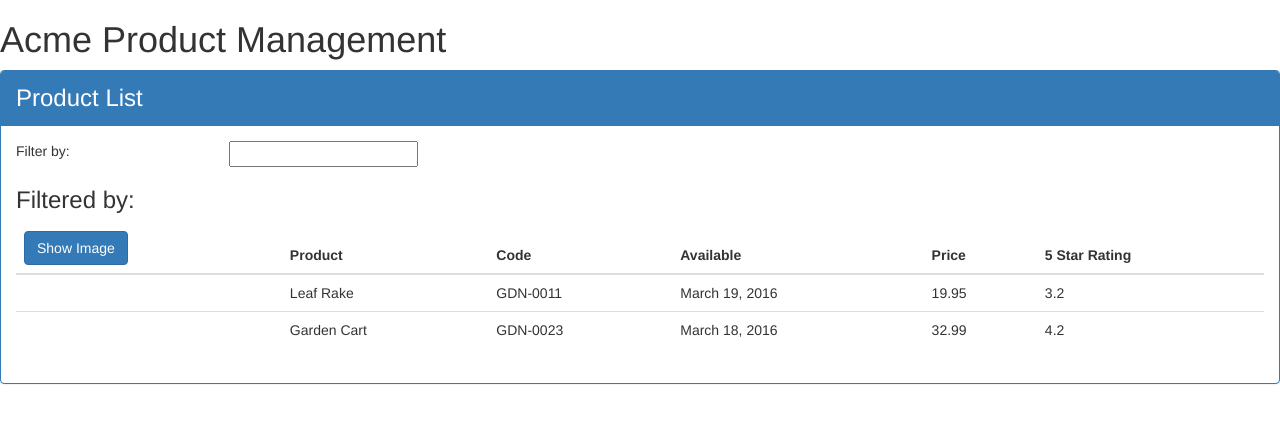
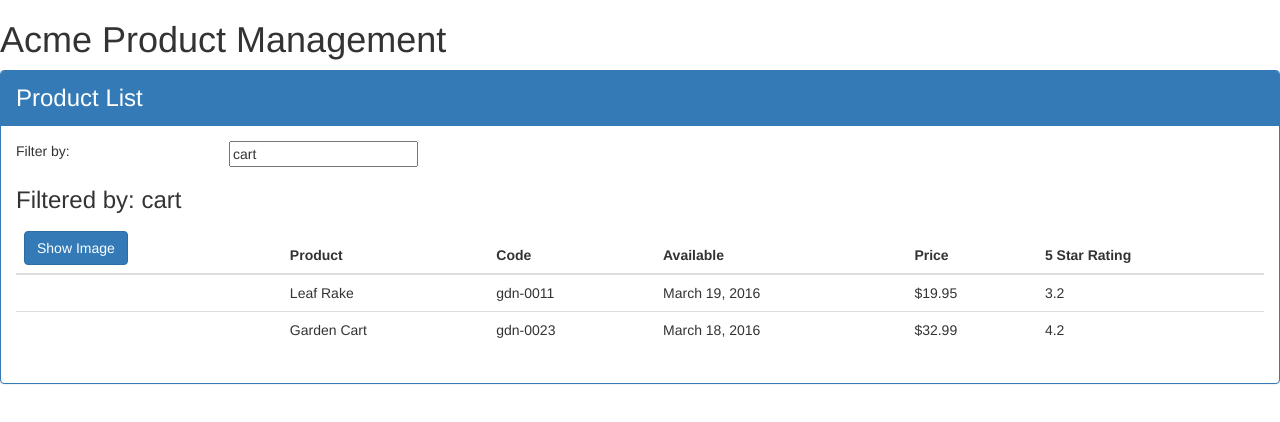
Before and after one commit to efrenjose/apm-angular, an Angular app: page / in a window 1280 px wide. Shown: the top 422 px of the page. Built offline with nearby package versions, Linux system fonts and the light colour scheme.

Commit message:
implement filtering functionality (only in input box and display label) with two-way data binding

```diff
--- a/src/app/app.module.ts
+++ b/src/app/app.module.ts
@@ -1,5 +1,6 @@
 import { BrowserModule } from '@angular/platform-browser';
 import { NgModule } from '@angular/core';
+import { FormsModule } from '@angular/forms';
 
 import { AppComponent } from './app.component';
 import { ProductListComponent } from './products/product-list.component';
@@ -10,7 +11,8 @@
     ProductListComponent
   ],
   imports: [
-    BrowserModule
+    BrowserModule,
+    FormsModule
   ],
   providers: [],
   bootstrap: [AppComponent]
--- a/src/app/products/product-list.component.html
+++ b/src/app/products/product-list.component.html
@@ -6,12 +6,12 @@
         <div class='row'>
             <div class='col-md-2'>Filter by:</div>
             <div class='col-md-4'>
-                <input type='text'/>
+                <input type='text' [(ngModel)]='listFilter'/>
             </div>
         </div>
         <div class='row'>
             <div class='col-md-6'>
-                <h3>Filtered by: </h3>
+                <h3>Filtered by: {{listFilter}} </h3>
             </div>
         </div>
         <div class='table-responsive'>
@@ -40,9 +40,9 @@
                                 [style.margin.px]='imageMargin'/>
                         </td>
                         <td>{{ product.productName }}</td>
-                        <td>{{ product.productCode }}</td>
+                        <td>{{ product.productCode | lowercase }}</td>
                         <td>{{ product.releaseDate }}</td>
-                        <td>{{ product.price }}</td>
+                        <td>{{ product.price | currency: 'USD': true: '1.2-2'}}</td>
                         <td>{{ product.starRating }}</td>
                     </tr>
                 </tbody>
--- a/src/app/products/product-list.component.ts
+++ b/src/app/products/product-list.component.ts
@@ -11,6 +11,7 @@
     imageWidth: number = 50;
     imageMargin: number = 2;
     showImage: boolean = false;
+    listFilter: string = 'cart';
     products: any[] = [
         {
             "productId": 1,
```
